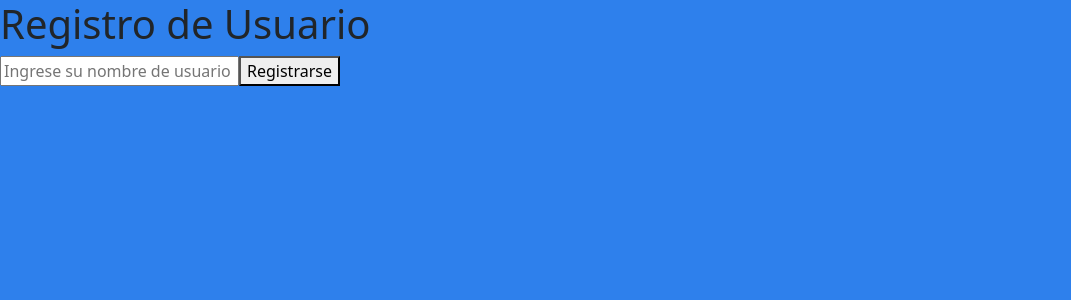
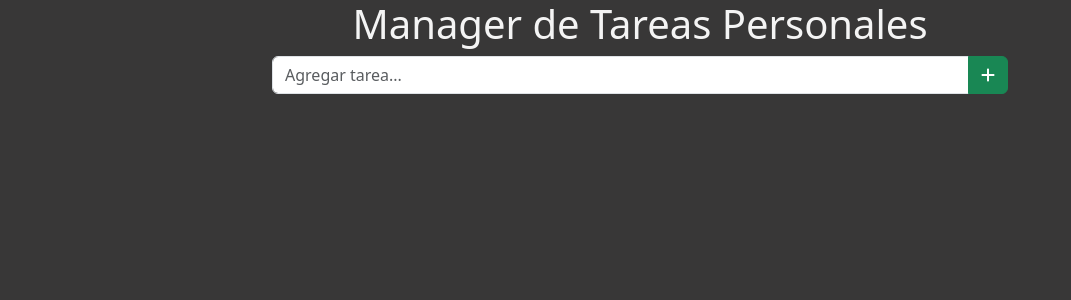
Before and after one commit to AleRabbia/Practicas-LC3, a React (Vite) app: page / in a window 1280 px wide. Shown: the top 300 px of the page, without its empty margins (0-1071 px from the left). Built offline with nearby package versions, Linux system fonts and the light colour scheme.

Commit message:
Práctica Obligatoria 4

```diff
--- a/index.html
+++ b/index.html
@@ -1,18 +1,19 @@
-<!doctype html>
+<!DOCTYPE html>
 <html lang="en">
-
   <head>
-  <link rel="stylesheet" href="https://cdn.jsdelivr.net/npm/bootstrap@5.3.0/dist/css/bootstrap.min.css"
-    integrity="sha384-9ndCyUaIbzAi2FUVXJi0CjmCapSmO7SnpJef0486qhLnuZ2cdeRhO02iuK6FUUVM" crossorigin="anonymous" />
     <meta charset="UTF-8" />
     <link rel="icon" type="image/svg+xml" href="/vite.svg" />
     <meta name="viewport" content="width=device-width, initial-scale=1.0" />
     <title>Vite + React</title>
+    <link
+      rel="stylesheet"
+      href="https://cdn.jsdelivr.net/npm/bootstrap@5.3.0/dist/css/bootstrap.min.css"
+      integrity="sha384-9ndCyUaIbzAi2FUVXJi0CjmCapSmO7SnpJef0486qhLnuZ2cdeRhO02iuK6FUUVM"
+      crossorigin="anonymous"
+    />
   </head>
-
   <body>
     <div id="root"></div>
     <script type="module" src="/src/main.jsx"></script>
   </body>
-
 </html>
--- a/package.json
+++ b/package.json
@@ -10,10 +10,14 @@
     "preview": "vite preview"
   },
   "dependencies": {
+    "@fortawesome/fontawesome-svg-core": "^6.5.2",
+    "@fortawesome/free-solid-svg-icons": "^6.5.2",
+    "@fortawesome/react-fontawesome": "^0.2.1",
     "bootstrap": "^5.3.3",
     "react": "^18.2.0",
     "react-bootstrap": "^2.10.2",
-    "react-dom": "^18.2.0"
+    "react-dom": "^18.2.0",
+    "react-router-dom": "^6.23.0"
   },
   "devDependencies": {
     "@types/react": "^18.2.66",
--- a/src/App.css
+++ /dev/null
@@ -1,42 +0,0 @@
-#root {
-  max-width: 1280px;
-  margin: 0 auto;
-  padding: 2rem;
-  text-align: center;
-}
-
-.logo {
-  height: 6em;
-  padding: 1.5em;
-  will-change: filter;
-  transition: filter 300ms;
-}
-.logo:hover {
-  filter: drop-shadow(0 0 2em #646cffaa);
-}
-.logo.react:hover {
-  filter: drop-shadow(0 0 2em #61dafbaa);
-}
-
-@keyframes logo-spin {
-  from {
-    transform: rotate(0deg);
-  }
-  to {
-    transform: rotate(360deg);
-  }
-}
-
-@media (prefers-reduced-motion: no-preference) {
-  a:nth-of-type(2) .logo {
-    animation: logo-spin infinite 20s linear;
-  }
-}
-
-.card {
-  padding: 2em;
-}
-
-.read-the-docs {
-  color: #888;
-}
--- a/src/App.jsx
+++ b/src/App.jsx
@@ -1,11 +1,35 @@
-import Login from "./components/login/Login";
+import { useState } from "react";
+import TaskList from './components/taskList/TaskList';
+import AddTask from './components/addTask/AddTask';
+import { Container, Row, Col } from 'react-bootstrap';
 
 const App = () => {
+  const [tasks, setTasks] = useState([]);
+
+  const addTask = (task) => {
+    setTasks([...tasks, { id: Date.now(), text: task, completed: false }]);
+  };
+
+  const toggleTaskCompletion = (taskId) => {
+    setTasks(tasks.map(task =>
+      task.id === taskId ? { ...task, completed: !task.completed } : task
+    ));
+  };
+
+  const deleteTask = (taskId) => {
+    setTasks(tasks.filter(task => task.id !== taskId));
+  };
+
   return (
-    <div className="App">
-      <h1>Registro de Usuario</h1>
-      <Login />
-    </div>
+    <Container>
+      <Row className="justify-content-md-center">
+        <Col md="8">
+          <h1 className="text-center">Manager de Tareas Personales</h1>
+          <AddTask addTask={addTask} />
+          <TaskList tasks={tasks} toggleTaskCompletion={toggleTaskCompletion} deleteTask={deleteTask} />
+        </Col>
+      </Row>
+    </Container>
   );
 };
 
--- /dev/null
+++ b/src/components/addTask/AddTask.jsx
@@ -0,0 +1,39 @@
+import { useState } from 'react';
+import PropTypes from 'prop-types';
+import { Form, Button, InputGroup } from 'react-bootstrap';
+import { FontAwesomeIcon } from '@fortawesome/react-fontawesome';
+import { faPlus } from '@fortawesome/free-solid-svg-icons';
+
+const AddTask = ({ addTask }) => {
+  const [task, setTask] = useState('');
+
+  const handleSubmit = (e) => {
+    e.preventDefault();
+    if (task.trim()) {
+      addTask(task);
+      setTask('');
+    }
+  };
+
+  return (
+  <Form onSubmit={handleSubmit} className="mb-4">
+      <InputGroup>
+        <Form.Control
+          type="text"
+          value={task}
+          onChange={(e) => setTask(e.target.value)}
+          placeholder="Agregar tarea..."
+        />
+        <Button type="submit" variant="success">
+          <FontAwesomeIcon icon={faPlus} />
+        </Button>
+      </InputGroup>
+    </Form>
+  );
+};
+
+AddTask.propTypes = {
+  addTask: PropTypes.func.isRequired,
+};
+
+export default AddTask;
--- /dev/null
+++ b/src/components/task/Task.jsx
@@ -0,0 +1,47 @@
+import PropTypes from 'prop-types';
+import { ListGroup, Button } from 'react-bootstrap';
+import { FontAwesomeIcon } from '@fortawesome/react-fontawesome';
+import { faTrash, faCheck } from '@fortawesome/free-solid-svg-icons';
+
+const Task = ({ task, toggleTaskCompletion, deleteTask }) => {
+  return (
+    <ListGroup.Item className="d-flex justify-content-between align-items-center">
+      <span
+        onClick={() => toggleTaskCompletion(task.id)}
+        style={{
+          textDecoration: task.completed ? 'line-through' : 'none',
+          color: task.completed ? 'gray' : 'black',
+          cursor: 'pointer',
+          flexGrow: 1
+        }}
+      >
+        {task.text}
+      </span>
+      <div>
+        <Button
+          variant= "light"
+          onClick={() => toggleTaskCompletion(task.id)}
+          className="mr-2"
+          style={{ color: task.completed ? 'black' : 'lightgreen' }}
+        >
+          <FontAwesomeIcon icon={faCheck} />
+        </Button>
+        <Button variant="danger" onClick={() => deleteTask(task.id)}>
+          <FontAwesomeIcon icon={faTrash} />
+        </Button>
+      </div>
+    </ListGroup.Item>
+  );
+};
+
+Task.propTypes = {
+  task: PropTypes.shape({
+    id: PropTypes.number.isRequired,
+    text: PropTypes.string.isRequired,
+    completed: PropTypes.bool.isRequired,
+  }).isRequired,
+  toggleTaskCompletion: PropTypes.func.isRequired,
+  deleteTask: PropTypes.func.isRequired,
+};
+
+export default Task;
--- /dev/null
+++ b/src/components/taskList/TaskList.jsx
@@ -0,0 +1,30 @@
+import Task from '../task/Task';
+import PropTypes from 'prop-types';
+import { ListGroup } from 'react-bootstrap';
+
+const TaskList = ({ tasks, toggleTaskCompletion, deleteTask }) => {
+  return (
+    <ListGroup>
+      {tasks.map(task => (
+        <Task
+          key={task.id}
+          task={task}
+          toggleTaskCompletion={toggleTaskCompletion}
+          deleteTask={deleteTask}
+        />
+      ))}
+    </ListGroup>
+  );
+};
+
+TaskList.propTypes = {
+  tasks: PropTypes.arrayOf(PropTypes.shape({
+    id: PropTypes.number.isRequired,
+    text: PropTypes.string.isRequired,
+    completed: PropTypes.bool.isRequired,
+  })).isRequired,
+  toggleTaskCompletion: PropTypes.func.isRequired,
+  deleteTask: PropTypes.func.isRequired,
+};
+
+export default TaskList;
--- a/src/index.css
+++ b/src/index.css
@@ -10,8 +10,6 @@ html {
 
 body {
    margin: 0;
-   background-color: #2e80ec;
+   background-color: #383737;
+   color: rgba(255, 255, 255, 0.945);
 }
-.white-text {
-   color: white;
- }
```
Also changed, not shown: src/components/beerStyle/BeerStyle.jsx (added, +32 -0 lines), 1 other file (tests, documents, lock files or other folders). Lines whose indentation alone changed are shown as unchanged.
